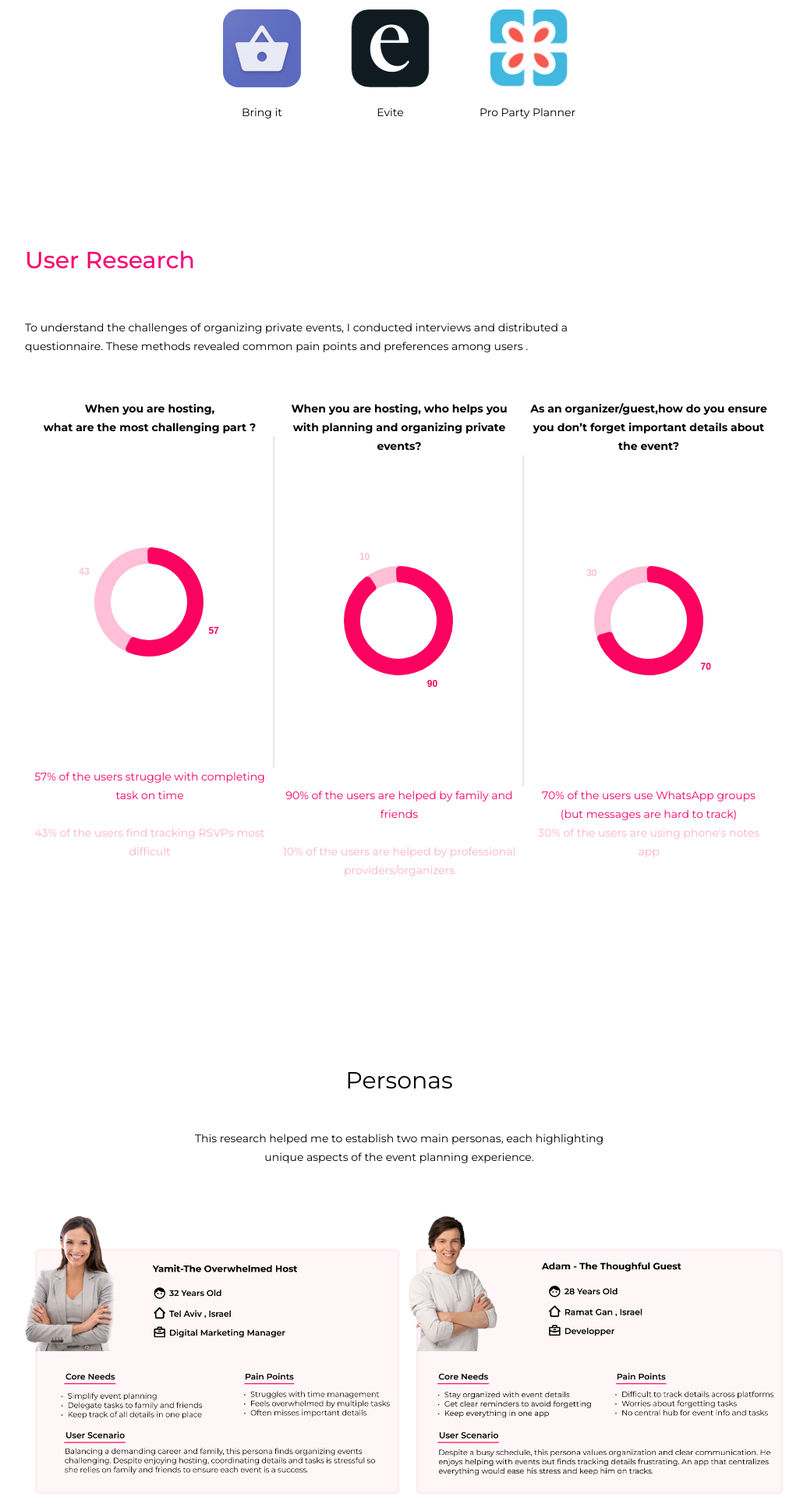
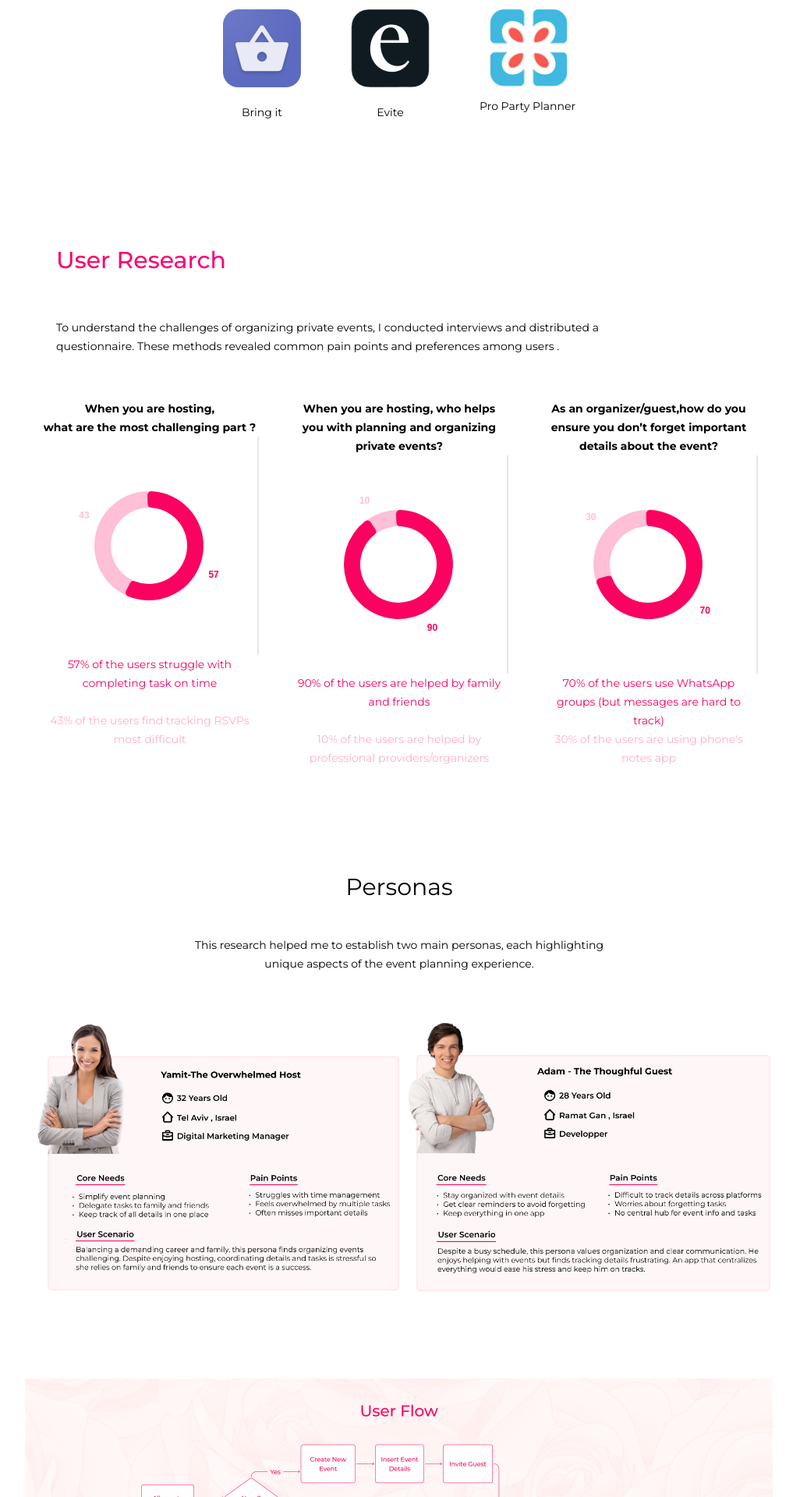
Before and after one commit to Sacha-Marciano/uiux_portfolio, a Next.js app: page /project1 in a window 1280 px wide. Shown: the part 2600-4520 px from the top of the page at 78% size, without its empty margins (128-1163 px from the left). Built offline with nearby package versions, Linux system fonts and the light colour scheme.

Commit message:
Make frames 4-7 responsive

```diff
--- a/app/project1/page.jsx
+++ b/app/project1/page.jsx
@@ -138,8 +138,8 @@ const Project1 = () => {
       </div>
       {/* Frame 3 - Competitors */}
       <div className="flex flex-col justify-center items-center">
-        <h2 className="mt-28 mb-16"> Competitors Analysis</h2>
-        <p className="max-w-[1250px]">
+        <h2 className="mt-12 md:mt-28 mb-16"> Competitors Analysis</h2>
+        <p className="max-w-[1250px] px-10 md:px-0">
           The competitive analysis revealed significant shortcomings in current
           personal event planning apps. Evite focuses on digital invitations and
           RSVP tracking but lacks tools for task management or guest
@@ -152,7 +152,7 @@ const Project1 = () => {
           <strong>missed details</strong>
         </p>
         {/* competitors logos */}
-        <div className="flex gap-16 justify-center my-24">
+        <div className="flex gap-16 justify-center my-24 px-10 md:px-0">
           <div>
             <img src={"/assets/project1/competitors/Competitors1.png"} />
             <p className="text-center mt-5">Bring it</p>
@@ -164,14 +164,14 @@ const Project1 = () => {
           <div>
             <img
               src={"/assets/project1/competitors/Competitors3.png"}
-              className="ml-3"
+              className="md:ml-3"
             />
-            <p className="text-center mt-5">Pro Party Planner</p>
+            <p className="text-center mt-3">Pro Party Planner</p>
           </div>
         </div>
       </div>
       {/* Frame 4 - User Research */}
-      <div className="md:pt-16 md:pb-14 md:pr-52 ">
+      <div className="px-10 md:pt-16 md:pb-14 md:pr-52 ">
         <h2 className="bg-primary text-transparent bg-clip-text font-medium mb-14">
           User Research
         </h2>
@@ -182,13 +182,13 @@ const Project1 = () => {
         </p>
       </div>
       {/* Doughnut charts */}
-      <div className="md:grid grid-cols-3 mb-60">
+      <div className="md:grid grid-cols-3 mb-24">
         {/* Chart 1 */}
-        <div className="flex flex-col items-center text-center">
+        <div className="flex flex-col items-center text-center px-5 mb-10">
           <p className="font-bold">
             When you are hosting,<br></br> what are the most challenging part ?
           </p>
-          <div className="border-r-black-100 border-r-2 w-[100%] p-28 flex justify-center">
+          <div className="md:border-r-black-100 md:border-r-2 w-[100%] px-28 py-10 flex justify-center">
             <DoughnutChart data1={57} data2={43} />
           </div>
           <div>
@@ -201,12 +201,12 @@ const Project1 = () => {
           </div>
         </div>
         {/* Chart 2 */}
-        <div className="flex flex-col items-center text-center">
+        <div className="flex flex-col items-center text-center px-5 mb-10">
           <p className="font-bold px-3">
             When you are hosting, who helps you with planning and organizing
             private events?
           </p>
-          <div className="border-r-black-100 border-r-2 w-[100%] p-28 flex justify-center">
+          <div className="md:border-r-black-100 md:border-r-2 w-[100%] px-28 flex justify-center py-10">
             {" "}
             <DoughnutChart data1={90} data2={10} />
           </div>
@@ -220,12 +220,12 @@ const Project1 = () => {
           </div>
         </div>
         {/* Chart 3 */}
-        <div className="flex flex-col items-center text-center gap-28">
+        <div className="flex flex-col items-center text-center px-5 mb-10">
           <p className="font-bold">
             As an organizer/guest,how do you ensure you don’t forget important
             details about the event?
           </p>
-          <div>
+          <div className="md:border-r-black-100 md:border-r-2 w-[100%] px-28 flex justify-center py-10">
             <DoughnutChart data1={70} data2={30} />
           </div>
           <div className="px-2">
@@ -241,22 +241,24 @@ const Project1 = () => {
       </div>
       {/* Frame 5 - Personas */}
       <div className="flex flex-col items-center">
-        <h2 className="mb-11">Personas</h2>
-        <p className="mb-16 text-center">
+        <h2 className="mb-7 md:mb-11">Personas</h2>
+        <p className="mb-7 md:mb-16 text-center">
           This research helped me to establish two main personas, each
           highlighting <br></br> unique aspects of the event planning
           experience.
         </p>
-        <div className="flex justify-between gap-x-[12px] object-contain mb-28">
+        <div className="flex flex-col lg:flex-row items-center justify-between gap-[12px] object-contain mb-14 md:mb-28 px-4">
           <img
             src={"/assets/project1/personas/Personas1.png"}
             alt="Personas 1"
-            width={"50%"}
+            // width={"50%"}
+            className="lg:max-w-[50%]"
           />
           <img
             src={"/assets/project1/personas/Personas2.png"}
             alt="Personas 2"
-            width={"50%"}
+            // width={"50%"}
+            className="lg:max-w-[50%]"
           />
         </div>
       </div>
@@ -265,41 +267,52 @@ const Project1 = () => {
         <img src={"/assets/project1/Frame6.png"} alt="Userflow diagram" />
       </div>
       {/* Frame 7 - Key Features */}
-      <div className="pt-16 pb-32 flex flex-col items-center">
+      <div className="pt-8  md:pt-16 pb-16 md:pb-32 flex flex-col items-center">
         <h2 className="font-medium">Key Features</h2>
-        <div className="w-full md:flex justify-around">
+        <div className="md:w-full flex flex-col md:flex-row items-center md:justify-around">
           {/* Icon 1 */}
-          <div className="text-center w-[20%]">
-            <div className="flex flex-col items-center p-16 border-b-[#FB0160] border-b-4">
+          <div className="text-center w-full md:w-[20%] flex items-center md:flex-col">
+            <div className="object-contain flex flex-col items-center p-4 md:p-16 md:border-b-[#FB0160] md:border-b-4">
               <img
                 src={"/assets/project1/features/Feature1.png"}
                 alt="Feature icon"
+                className="object-contain"
               />
             </div>
-            <h2 className="font-bold my-7">My Tasks</h2>
-            <p>Keep track of personal responsibilities</p>
+            <div>
+              <h2 className="text-xl md:text-3xl font-bold my-7">My Tasks</h2>
+              <p>Keep track of personal responsibilities</p>
+            </div>
           </div>
           {/* Icon 2 */}
-          <div className="text-center w-[20%]">
-            <div className="flex flex-col items-center p-16 border-b-[#FB0160] border-b-4">
+          <div className="text-center w-full md:w-[20%] flex items-center md:flex-col">
+            <div className="object-contain flex flex-col items-center p-4 box-border md:p-16 md:border-b-[#FB0160] md:border-b-4">
               <img
                 src={"/assets/project1/features/Feature2.png"}
                 alt="Feature icon"
+                className="object-contain"
               />
             </div>
-            <h2 className="font-bold my-7">Reminders</h2>
-            <p>Send reminders to guests about their assigned tasks</p>
+            <div>
+              <h2 className="text-xl md:text-3xl font-bold my-7">Reminders</h2>
+              <p>Send reminders to guests about their assigned tasks</p>
+            </div>
           </div>
           {/* Icon 3 */}
-          <div className="text-center w-[20%]">
-            <div className="flex flex-col items-center p-16 border-b-[#FB0160] border-b-4">
+          <div className="text-center w-full md:w-[20%] flex items-center md:flex-col">
+            <div className="object-contain flex flex-col items-center p-4 box-border md:p-16 md:border-b-[#FB0160] md:border-b-4">
               <img
                 src={"/assets/project1/features/Feature3.png"}
                 alt="Feature icon"
+                className="object-contain"
               />
             </div>
-            <h2 className="font-bold my-7">Event Schedule</h2>
-            <p>Track the event timeline and guest contributions</p>
+            <div>
+              <h2 className="text-xl md:text-3xl font-bold my-7">
+                Event Schedule
+              </h2>
+              <p>Track the event timeline and guest contributions</p>
+            </div>
           </div>
         </div>
       </div>
```
